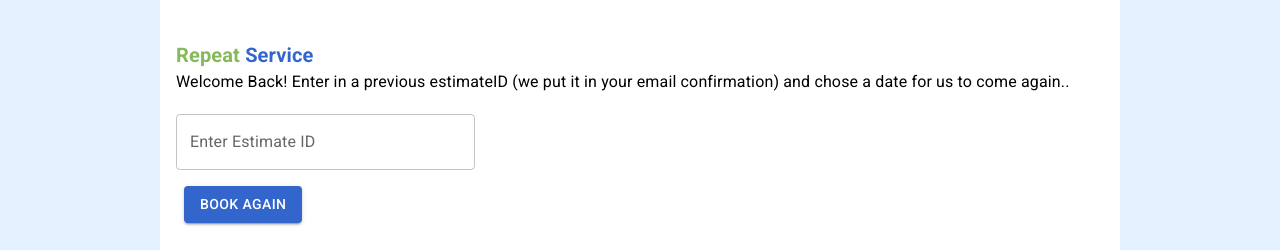
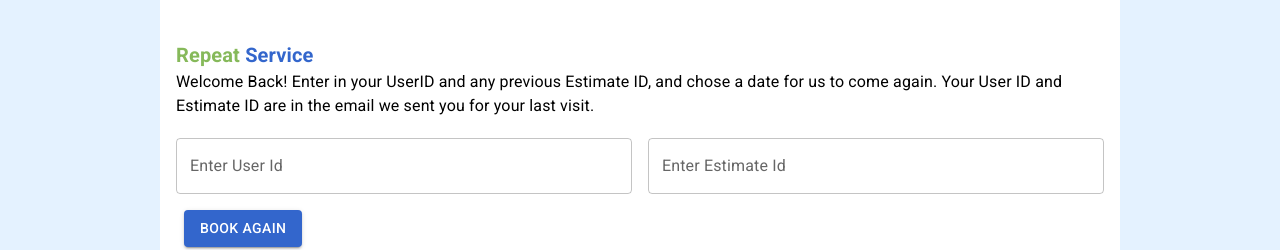
Before and after one commit to runtime/rc-react-app, a React (Create React App) app: page /appointments in a window 1280 px wide. Shown: the part 324-574 px from the top of the page. Built offline with nearby package versions, Linux system fonts and the light colour scheme; no server answers.

Commit message:
package.json updated dev scripts, RepeatService now is a Validation, validatebyEstimateId is in provider now

```diff
--- a/package.json
+++ b/package.json
@@ -23,7 +23,7 @@
     "yup": "^1.4.0"
   },
   "scripts": {
-    "start": "react-scripts start",
+    "start:dev": "env-cmd -f .env.development react-scripts start",
     "build:dev": "env-cmd -f .env.development react-scripts build",
     "build:stage": "env-cmd -f .env.staging react-scripts build",
     "build:prod": "env-cmd -f .env.production react-scripts build",
--- a/src/components/Calendar.js
+++ b/src/components/Calendar.js
@@ -1,110 +1,3 @@
-// import React, { useContext, useEffect, useState } from 'react';
-// import '../styles/Estimates.css';
-// import EstimateContext from '../context/estimate';
-// import Cal, { getCalApi } from "@calcom/embed-react";
-//
-//     const Calendar = ({  }) => {
-//         const { estimate, updateBookingWithEstimateId } = useContext(EstimateContext);
-//         const { user } = useContext(EstimateContext);
-//         const { location } = useContext(EstimateContext);
-//         const [iframeReady, setIframeReady] = useState(false);
-//
-//         // Dynamically generate the calLink based on totalHours
-//         const totalHours = estimate?.servicedetails?.data?.totalhours;
-//         const callink = totalHours ? `rapidclean/${totalHours}-hrs` : `rapidclean/4-hrs`;
-//         const ns =  totalHours ? `${totalHours}-hrs` : `4-hrs`;
-//         console.log('[Calendar] callink ', callink);
-//
-//         const onBookingConfirmed = (e) => {
-//             console.log('[Calendar] onBookingConfirmed e.detail: ', e.detail);
-//             //updateBookingWithEstimateId(estimate.estimateId);
-//         };
-//
-//     useEffect(() => {
-//         (async function () {
-//             console.log('[Calendar] useEffect')
-//             const cal = await getCalApi({
-//                 // namespace: {ns},
-//                 namespace: "2-hrs",
-//                 embedLibUrl: "http://localhost:3000/embed/embed.js",
-//             });
-//             cal("ui", {
-//                 theme: "dark",
-//                 styles: { branding: { brandColor: "#b5da91" }, height: "100vh"},
-//                 hideEventTypeDetails: false,
-//                 layout: "month_view",
-//             });
-//             // cal("on", {
-//             //     action: "bookingSuccessful", // Listen to booking completed events
-//             //     callback: (e) => {
-//             //         const { data } = e.detail;
-//             //         const bookingId = data.booking.id; // Correct scope to access booking ID
-//             //
-//             //         console.log("[Calendar] Booking completed. Booking ID: ", bookingId);
-//             //         //setIframeReady(true);
-//             //         // Notify UserDetail component about the booking completion
-//             //         //onBookingComplete(bookingId);
-//             //     }
-//             // });
-//         })();
-//     }, [iframeReady]);
-//     return (
-//         <Cal
-//             id="book"
-//             calLink= {callink}
-//             style={{ width: "100%", height: "100%", overflow: "scroll" }}
-//             // config={{
-//             //     name: `${user.userDetails.firstname} ${user.userDetails.lastname}`,
-//             //     email: user.userDetails.email,
-//             //     phone: user.userDetails.phone,
-//             //     location: `${location.locationdetails.streetaddress}, ${location.locationdetails.city}, ${location.locationdetails.state} ${location.locationdetails.zip}`,
-//             //     notes: `Estimate ID: ${estimate.estimateId}. Please use this for future reference.`,
-//             // }}
-//             calOrigin="https://app.cal.com"
-//             embedJsUrl="https://app.cal.com/embed/embed.js"
-//         />
-//     );
-// }
-//
-// export default Calendar;
-
-//working sample code with event listener
-// import Cal, { getCalApi } from "@calcom/embed-react";
-// import { useEffect } from "react";
-// export default function MyApp() {
-//     useEffect(() => {
-//         (async function () {
-//             const cal = await getCalApi({
-//                 namespace: "first-one",
-//             });
-//             cal("on", {
-//                 action: "bookingSuccessfulV2",
-//                 callback: (e) => {
-//                     console.log(e.detail.data);
-//                     alert("Booking Successful V2 event");
-//                 },
-//             });
-//             cal("ui", {
-//                 theme: "dark",
-//                 styles: { branding: { brandColor: "#000000" } },
-//                 hideEventTypeDetails: true,
-//                 layout: "month_view",
-//             });
-//         })();
-//     }, []);
-//     return (
-//         <Cal
-//             namespace="first-one"
-//             calLink="rick"
-//             style={{ width: "100%", height: "100%", overflow: "scroll" }}
-//             config={{ layout: "month_view", theme: "dark" }}
-//             calOrigin="https://app.cal.com"
-//             embedJsUrl="https://app.cal.com/embed/embed.js"
-//         />
-//     );
-// }
-
-
 import Cal, { getCalApi } from "@calcom/embed-react";
 import { useEffect, useContext } from "react";
 import EstimateContext from '../context/estimate';
@@ -117,9 +10,9 @@ export default function Calendar({onBookingComplete}) {
     //Dynamically generate the calLink based on totalHours
     const totalHours = estimate?.servicedetails?.data?.totalhours;
     // UNCOMMENT for PROD
-    const callink = totalHours ? `rapidclean/${totalHours}-hrs` : `rapidclean/4-hrs`;
+    //const callink = totalHours ? `rapidclean/${totalHours}-hrs` : `rapidclean/4-hrs`;
     // comment for LOCAL DEV
-    //const callink = `rapidclean/2-hrs-test`;
+    const callink = `rapidclean/2-hrs-test`;
 
 
     // console.log('[Calendar] estimate: ', estimate);
--- a/src/components/RepeatService.js
+++ b/src/components/RepeatService.js
@@ -19,27 +19,30 @@ import UserCreate from "./UserCreate";
 
 const RepeatService = () => {
     //console.log('[RepeatService] ');
-    const { findEstimateById } = useContext(EstimateContext);
-    const { repeatService } = useContext(EstimateContext);
+    // const { findEstimateById } = useContext(EstimateContext);
+    const { validateUserByEstimateId } = useContext(EstimateContext);
 
     const navigate = useNavigate();
 
 
     const initialValues = {
-        estimateID: '',
+        estimateId: '',
+        userId: '',
     };
 
     const validationSchema = Yup.object().shape({
-        estimateID: Yup.string().required("Please enter a previous Estimate ID"),
+        estimateId: Yup.string().required("Please enter a previous Estimate ID"),
+        userId: Yup.string().required("Please enter a previous User ID"),
+
 
     });
 
     const handleFindByEstimateIdSubmit = (values) => {
-        //console.log('[RepeatService] handleFindByEstimateIdSubmit: ', values)
-        findEstimateById(values);
-        //repeatService(findEstimateById);
-        //navigate(`/estimate/${values}`);
-    }
+        console.log('[RepeatService] handleFindByEstimateIdSubmit: ', values);
+        const { estimateId, userId } = values;  // Destructure values object
+        validateUserByEstimateId(estimateId, userId);  // Pass both parameters separately
+    };
+
 
 
     const handleEdit = (id) => {
@@ -52,7 +55,11 @@ const RepeatService = () => {
             <div className='Estimates'>
                 <Typography color="secondary" variant="cardTitle" component="h1" display="inline">Repeat </Typography>
                 <Typography color="primary" variant="cardTitle" component='h1' display="inline">Service</Typography>
-                <Typography variant="body1" marginBottom='20px'>Welcome Back! Enter in a previous estimateID (we put it in your email confirmation) and chose a date for us to come again..</Typography>
+                <Typography variant="body1" marginBottom='20px'>Welcome Back! Enter in your UserID and any previous Estimate ID,
+                    and chose a date for us to come again.
+                    Your User ID and Estimate ID are in the email we sent you for your last visit.
+                </Typography>
+
 
                 <Formik
                     initialValues={initialValues}
@@ -62,16 +69,28 @@ const RepeatService = () => {
                     {({values, errors, touched, handleBlur, isValid, handleInputChange}) => (
                         <Form>
                             <Grid container spacing={2}>
-                                <Grid item xs={12} sm={6} md={4} marginBottom={1} >
+                                <Grid item xs={12} sm={12} md={6} marginBottom={1} >
                                     <FormControl fullWidth variant="outlined">
                                         <Field
                                             as={TextField}
-                                            name="estimateID"
+                                            name="userId"
                                             variant="outlined"
-                                            label="Enter Estimate ID"
+                                            label="Enter User Id"
                                         />
-                                        {errors.estimateID && touched.estimateID ?
-                                            <div><Typography color='red'>{errors.estimateID}</Typography></div> : null}
+                                        {errors.userId && touched.UserId ?
+                                            <div><Typography color='red'>{errors.UserId}</Typography></div> : null}
+                                    </FormControl>
+                                </Grid>
+                                <Grid item xs={12} sm={12} md={6} marginBottom={1} >
+                                    <FormControl fullWidth variant="outlined">
+                                        <Field
+                                            as={TextField}
+                                            name="estimateId"
+                                            variant="outlined"
+                                            label="Enter Estimate Id"
+                                        />
+                                        {errors.estimateId && touched.estimateId ?
+                                            <div><Typography color='red'>{errors.estimateId}</Typography></div> : null}
                                     </FormControl>
                                 </Grid>
                             </Grid>
@@ -91,7 +110,7 @@ const RepeatService = () => {
                                     color="primary"
                                     type="Submit"
                                     className='classes button'>
-                                    Book Again
+                                    BOOK AGAIN
                                 </Button>
                             </CardActions>
                         </Form>
--- a/src/context/estimate.js
+++ b/src/context/estimate.js
@@ -17,7 +17,7 @@ function Provider( {children} ) {
     const [nav, setNav] = useState(0);
 
     const RC_API_URL = process.env.REACT_APP_RC_API_URL;
-    //console.log("API URL:", RC_API_URL);
+    console.log("API URL:", RC_API_URL);
 
 
 
@@ -432,6 +432,25 @@ function Provider( {children} ) {
         }
     };
 
+    const validateUserByEstimateId = async (estimateId, userId) => {
+        console.log('[Provider] validateUserByEstimateId  userId, estimateId: ', estimateId, userId);
+
+        try {
+            // Send a POST request with the estimateId and userId in the body
+            const response = await axios.post(`${RC_API_URL}/validate`, {
+                estimateId: estimateId,
+                userId: userId
+            });
+
+            const foundEstimate = response.data.estimate;  // Assuming the response contains the estimate
+            setEstimate(foundEstimate);
+            console.log('[Provider] validateUserByEstimateId foundEstimate: ', foundEstimate);
+            // return true; // You can return true if needed
+        } catch (error) {
+            console.log('[Provider] Error in validateUserByEstimateId:', error.response ? error.response.data : error.message);
+            // return false; // You can return false if needed
+        }
+    };
 
     const findEstimateById = async(obj) => {
         //console.log('[Provider] findEstimateById, obj.estimateID: ', obj.estimateID);
@@ -672,6 +691,7 @@ function Provider( {children} ) {
         findUserById,
         findUserByUserId,
         editUserById,
+        validateUserByEstimateId,
         setUser,
         user,
         createLocation,
```
